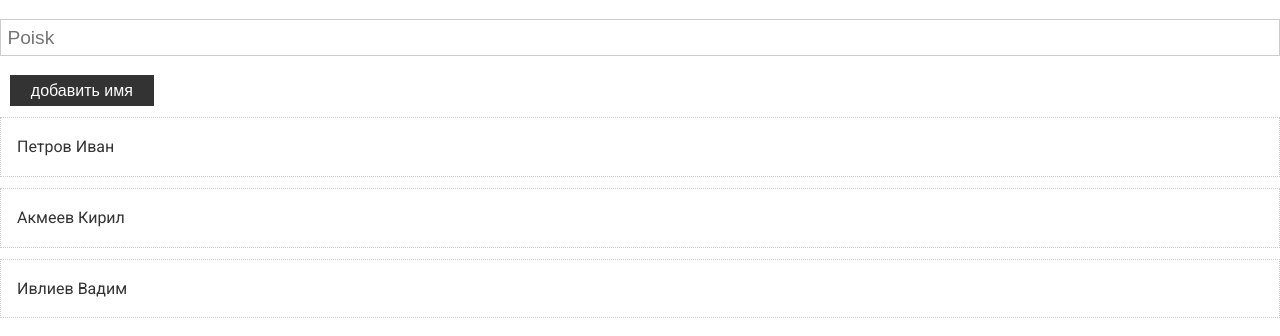
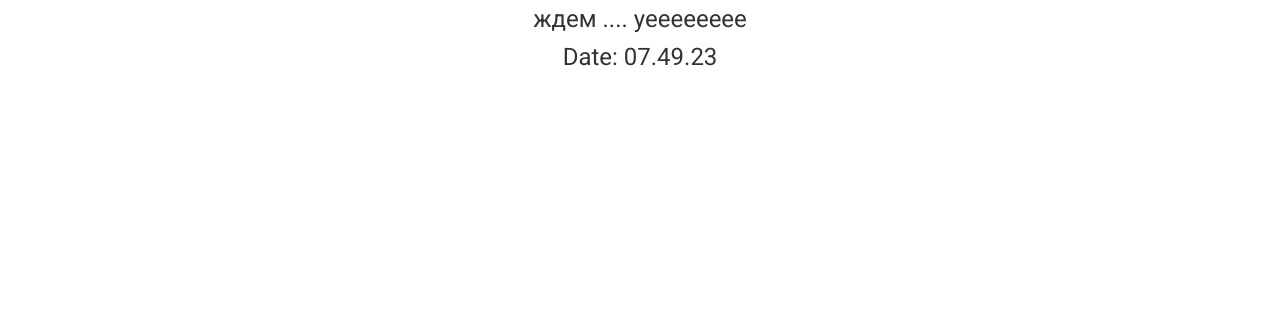
Before and after one commit to alex00788/angular-course, an Angular app: page / in a window 1280 px wide. Shown: the top 336 px of the page. Built offline with nearby package versions, Linux system fonts and the light colour scheme.

Commit message:
разобрал как работает async

```diff
--- a/src/app/app.component.html
+++ b/src/app/app.component.html
@@ -1,7 +1,4 @@
-<input type="text" [(ngModel)]="strPoisk" placeholder="Poisk">
-<button class="btn" (click)="addP()">добавить имя</button>
+<p> ждем .... {{per | async}}</p>
 
-<div class="card" *ngFor="let perFor of masSpis | filterrr:strPoisk" >
-    {{perFor.surname}}
-    {{perFor.name}}
-</div>
+
+<p> Date: {{date | async | date: 'hh.mm.ss' }}</p>
--- a/src/app/app.component.ts
+++ b/src/app/app.component.ts
@@ -1,29 +1,22 @@
 import {Component, OnInit} from '@angular/core';
+import {Observable} from 'rxjs';
 
-export  interface Spis {
-  surname: string
-  name: string
-}
 @Component({
   selector: 'app-sky',
   templateUrl: './app.component.html',
   styleUrls: ['./app.component.scss']
 })
 
-export class AppComponent  {
+export class AppComponent {
+  per: Promise<string> = new Promise<string>(resolve => {
+    setTimeout(() => {
+      resolve  ('yeeeeeeee')
+    }, 3000)
+  })
 
-  strPoisk: ''
-
-  masSpis: Spis [] = [
-    {surname: 'Петров', name: 'Иван'},
-    {surname: 'Акмеев', name: 'Кирил'},
-    {surname: 'Ивлиев', name: 'Вадим'},
-  ]
-
-  addP() {
-    this.masSpis.unshift({
-      name: 'newname',
-      surname: 'newsurname'
-    })
-  }
+  date: Observable<Date> = new Observable(ob => {
+    setInterval(() => {
+      ob.next(new Date())
+    },1000)
+  })
 }
```
Also changed, not shown: src/projekt.txt.
